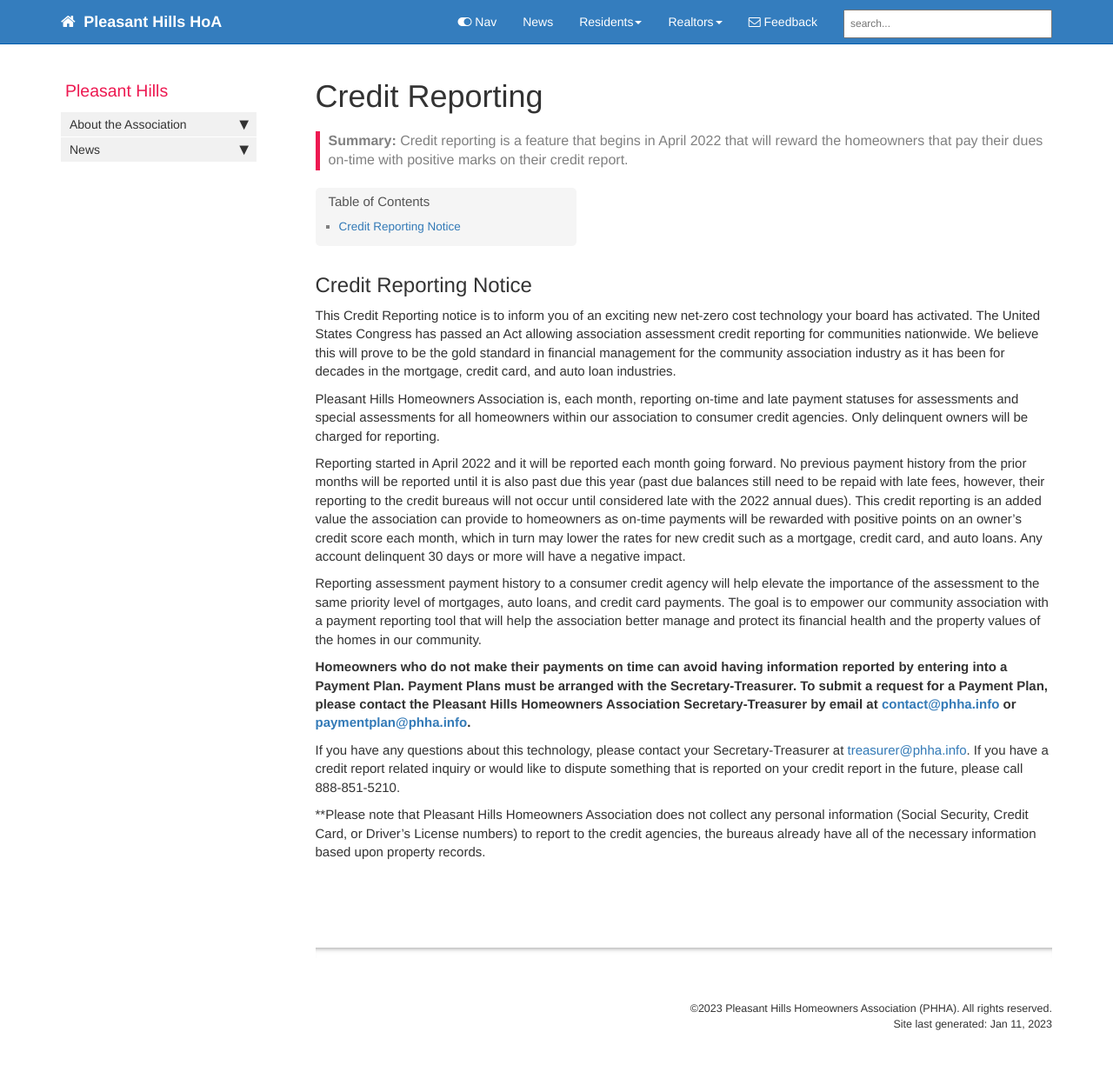
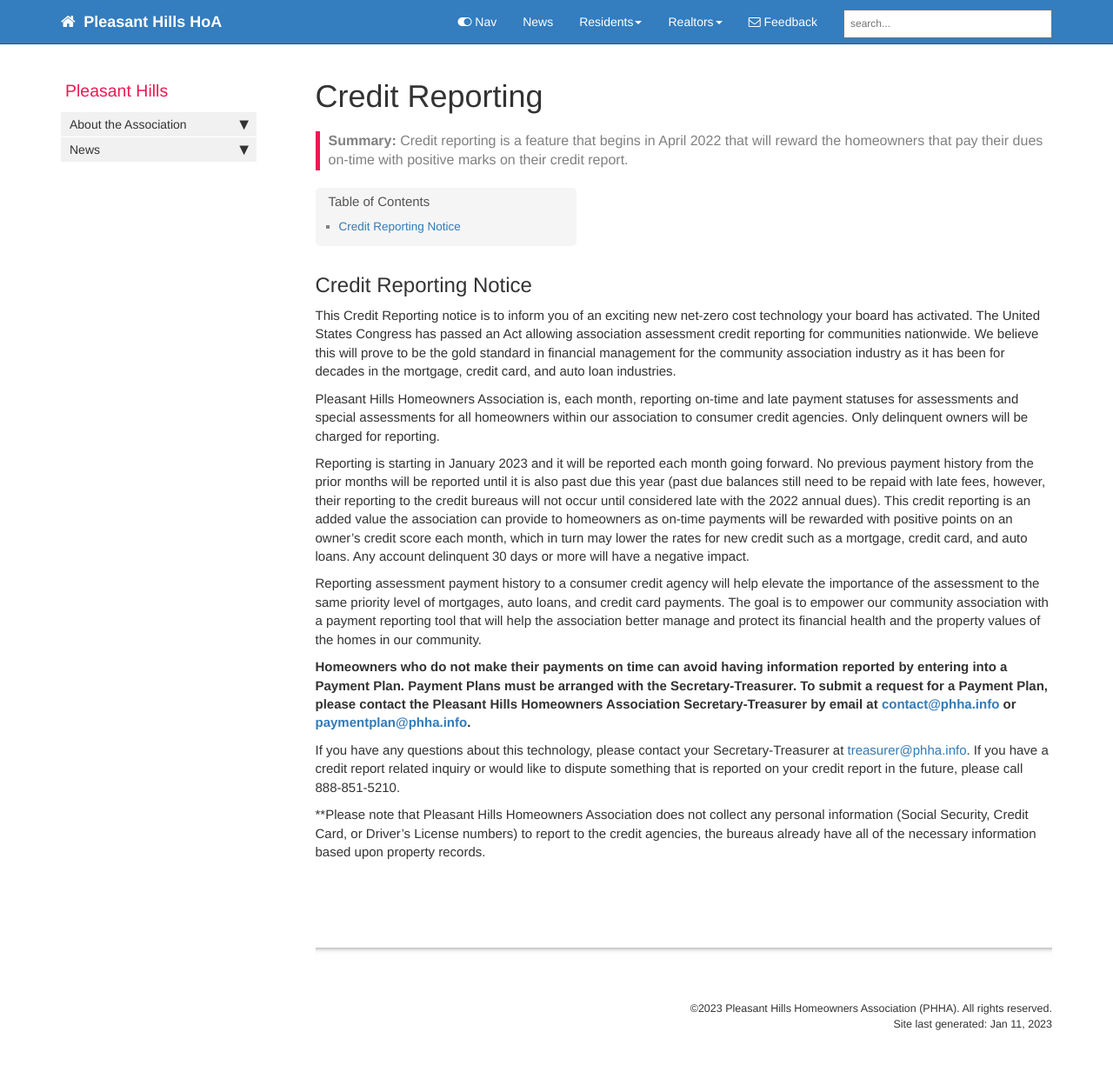
Before and after one commit to pleasanthillsha/pleasanthillsha.github.io, a Jekyll site: the page built from pages/phha/phha_credit_reporting.md, in a window 1280 px wide. Shown: the whole page at 87% size. Built offline with Jekyll 4.4.1, drawn with Linux system fonts in a browser that asks for light colours; comment, search, counter and statistics services are not loaded.

Commit message:
update credit reporting start date

```diff
--- a/pages/phha/phha_credit_reporting.md
+++ b/pages/phha/phha_credit_reporting.md
@@ -13,7 +13,7 @@ This Credit Reporting notice is to inform you of an exciting new net-zero cost t
 
 Pleasant Hills Homeowners Association is, each month, reporting on-time and late payment statuses for assessments and special assessments for all homeowners within our association to consumer credit agencies. Only delinquent owners will be charged for reporting.
 
-Reporting started in April 2022 and it will be reported each month going forward. No previous payment history from the prior months will be reported until it is also past due this year (past due balances still need to be repaid with late fees, however, their reporting to the credit bureaus will not occur until considered late with the 2022 annual dues). This credit reporting is an added value the association can provide to homeowners as on-time payments will be rewarded with positive points on an owner’s credit score each month, which in turn may lower the rates for new credit such as a mortgage, credit card, and auto loans. Any account delinquent 30 days or more will have a negative impact.
+Reporting is starting in January 2023 and it will be reported each month going forward. No previous payment history from the prior months will be reported until it is also past due this year (past due balances still need to be repaid with late fees, however, their reporting to the credit bureaus will not occur until considered late with the 2022 annual dues). This credit reporting is an added value the association can provide to homeowners as on-time payments will be rewarded with positive points on an owner’s credit score each month, which in turn may lower the rates for new credit such as a mortgage, credit card, and auto loans. Any account delinquent 30 days or more will have a negative impact.
 
 Reporting assessment payment history to a consumer credit agency will help elevate the importance of the assessment to the same priority level of mortgages, auto loans, and credit card payments. The goal is to empower our community association with a payment reporting tool that will help the association better manage and protect its financial health and the property values of the homes in our community.
 
```
